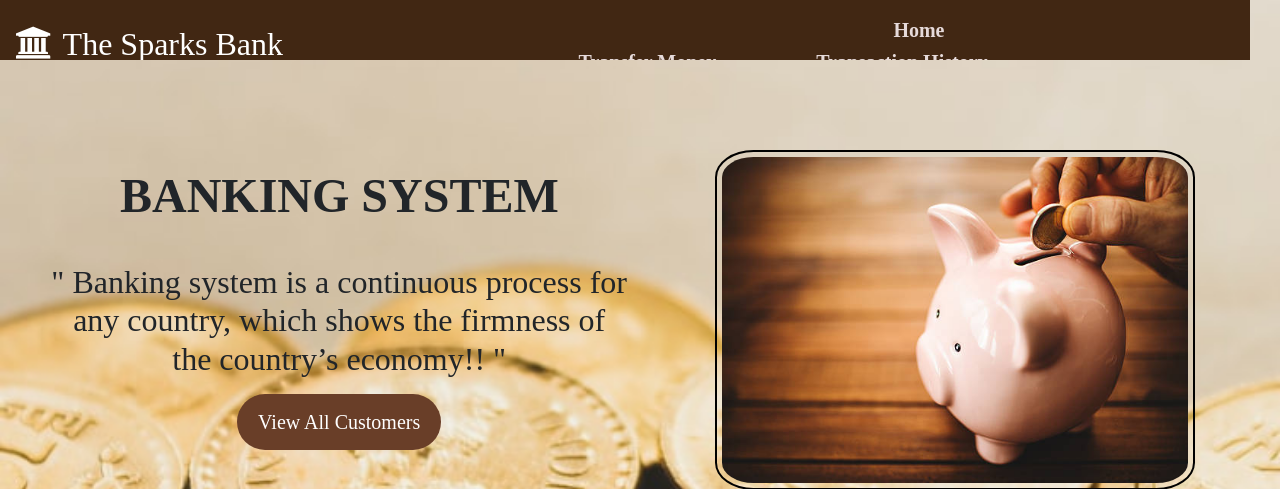
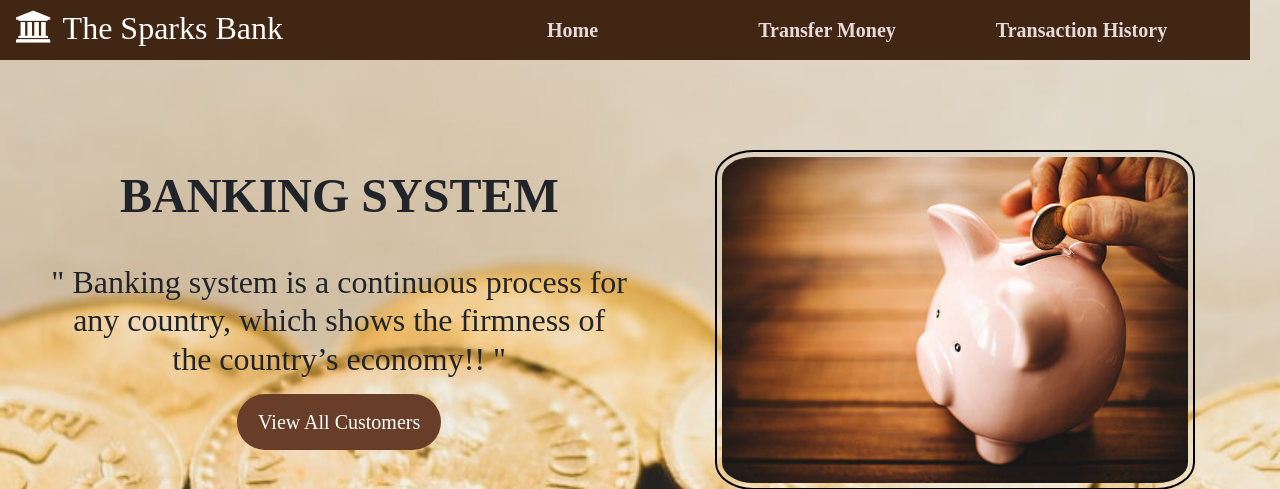
Before and after one commit to Shamritha27/Basic-Banking-System, a PHP site: page /index.php in a window 1280 px wide. Shown: the top 489 px of the page. Run offline with PHP 8.4, Linux system fonts and the light colour scheme.

Commit message:
navbar change

```diff
--- a/navbar.php
+++ b/navbar.php
@@ -7,7 +7,7 @@
        <h2 style="color:white;padding-left:10px;font-family: serif;">The Sparks Bank</h2>
 
     <ul class="cul ml-auto">
-        <li class="cli" style="padding-left:109px;font-size: 20px;width:100%;">
+        <li class="cli" >
             <a class="text" href="index.php">Home</a>
         </li>
         <li>
```
